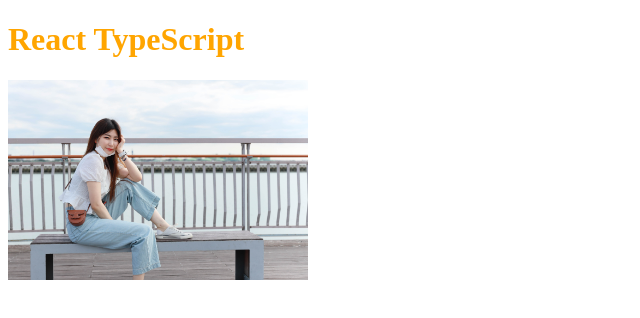
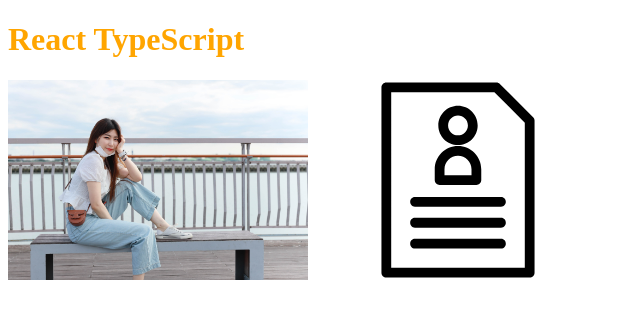
Before and after one commit to josunyjostar/resume_from_scratch, a React app in the folder client/: page / in a window 1280 px wide. Shown: the top 318 px of the page, without its empty margins (0-640 px from the left). Built offline with nearby package versions, Linux system fonts and the light colour scheme.

Commit message:
Feat : svg 렌더링 위한 웹팩 설정 추가

```diff
--- a/client/src/App.tsx
+++ b/client/src/App.tsx
@@ -1,5 +1,6 @@
 import styled from 'styled-components';
 import IMAGE from './hwasun.jpg';
+import LOGO from './logo.svg';
 
 const Container = styled.div`
   h1 {
@@ -12,6 +13,7 @@ export const App = () => {
     <Container>
       <h1>React TypeScript</h1>
       <img src={IMAGE} alt="" width="300" height="200"></img>
+      <img src={LOGO} alt="" width="300" height="200"></img>
     </Container>
   );
 };
--- a/client/src/declarations.d.ts
+++ b/client/src/declarations.d.ts
@@ -1 +1,2 @@
 declare module '*.jpg';
+declare module '*.svg';
--- a/client/webpack/webpack.config.js
+++ b/client/webpack/webpack.config.js
@@ -22,6 +22,10 @@ module.exports = {
         test: /\.(?:ico|gif|png|jpg|jpeg)$/i,
         type: 'asset/resource',
       },
+      {
+        test: /\.(woff(2)?|eot|ttf|otf|svg|)$/,
+        type: 'asset/inline',
+      },
     ],
   },
   output: {
```
Also changed, not shown: client/src/logo.svg (added).
